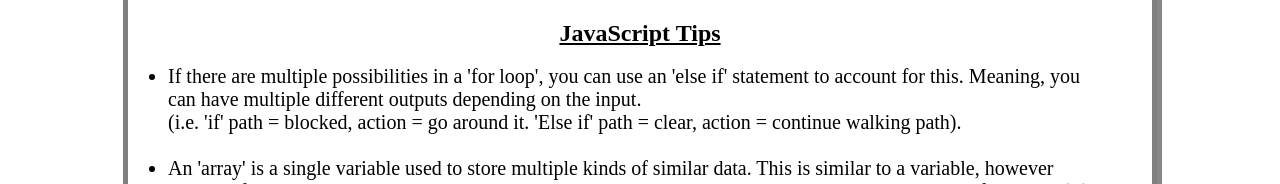
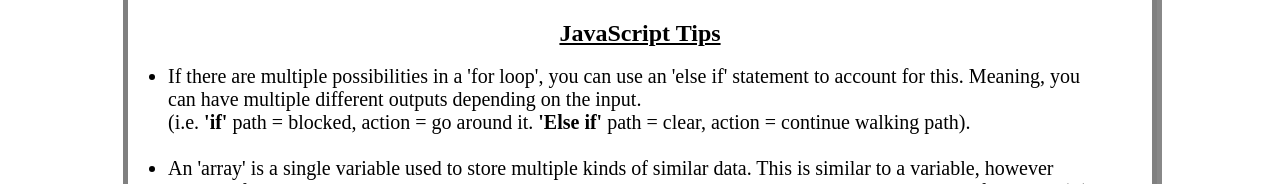
Before and after one commit to JPGuerrero1/prework-study-guide, a plain HTML site: page index.html in a window 1280 px wide. Shown: the part 2969-3153 px from the top of the page. Drawn offline with Linux system fonts and the light colour scheme.

Commit message:
Update index.html

```diff
--- a/index.html
+++ b/index.html
@@ -98,7 +98,7 @@
 
       <h2>JavaScript Tips</h2><br>
       <ul>
-        <li>If there are multiple possibilities in a 'for loop', you can use an 'else if' statement to account for this. Meaning, you can have multiple different outputs depending on the input.<br>(i.e. 'if' path = blocked, action = go around it. 'Else if' path = clear, action = continue walking path).</li><br>
+        <li>If there are multiple possibilities in a 'for loop', you can use an 'else if' statement to account for this. Meaning, you can have multiple different outputs depending on the input.<br>(i.e. <strong>'if'</strong> path = blocked, action = go around it. <strong>'Else if'</strong> path = clear, action = continue walking path).</li><br>
         <li>An 'array' is a single variable used to store multiple kinds of similar data. This is similar to a variable, however instead of assigning one value, you can assign multiple values by grouping them together with a set of brackets ([]), and separating the values with commas (,).<strong> Note that an array of data is numbered starting from '0'.</strong></li><br>
       </ul>
 
```
